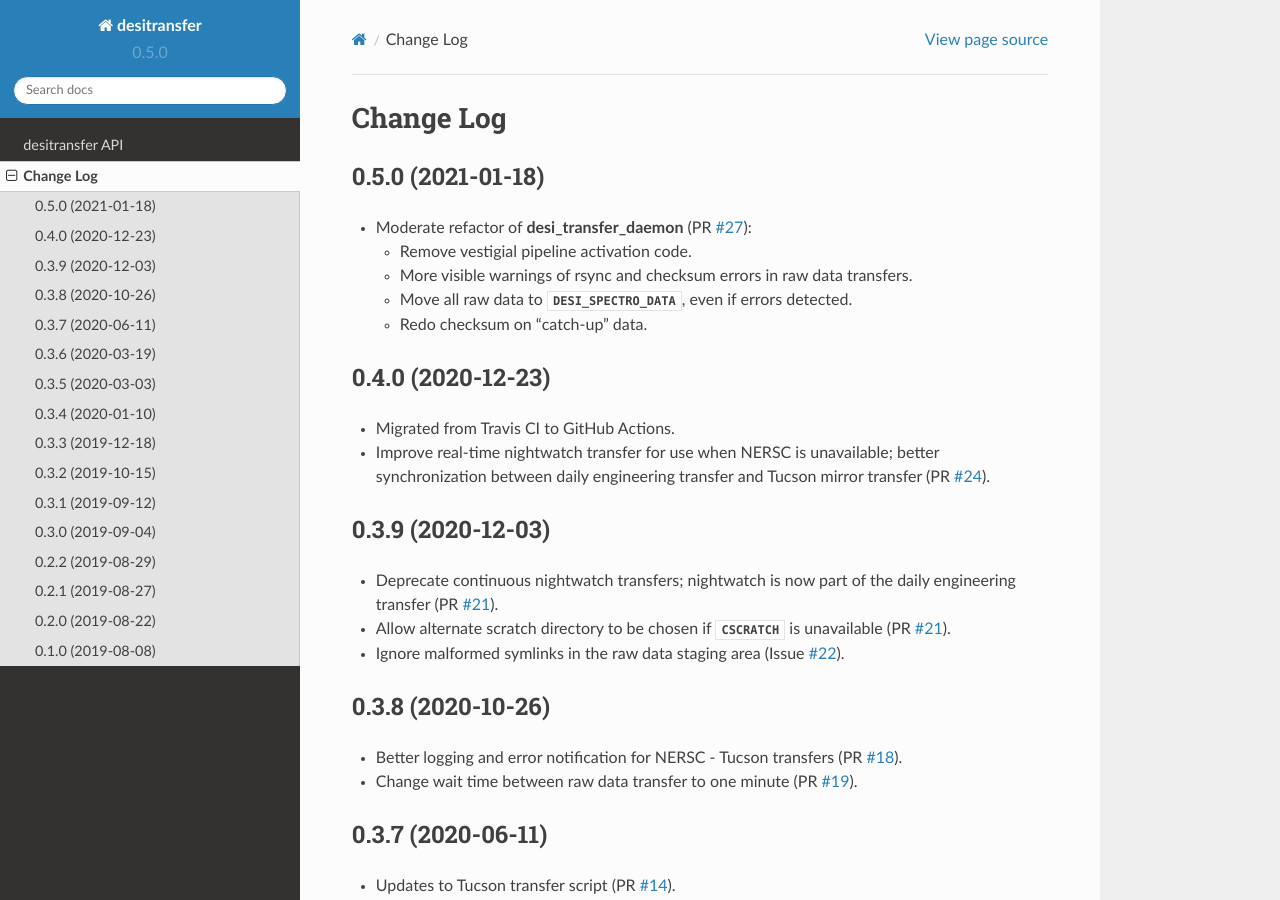
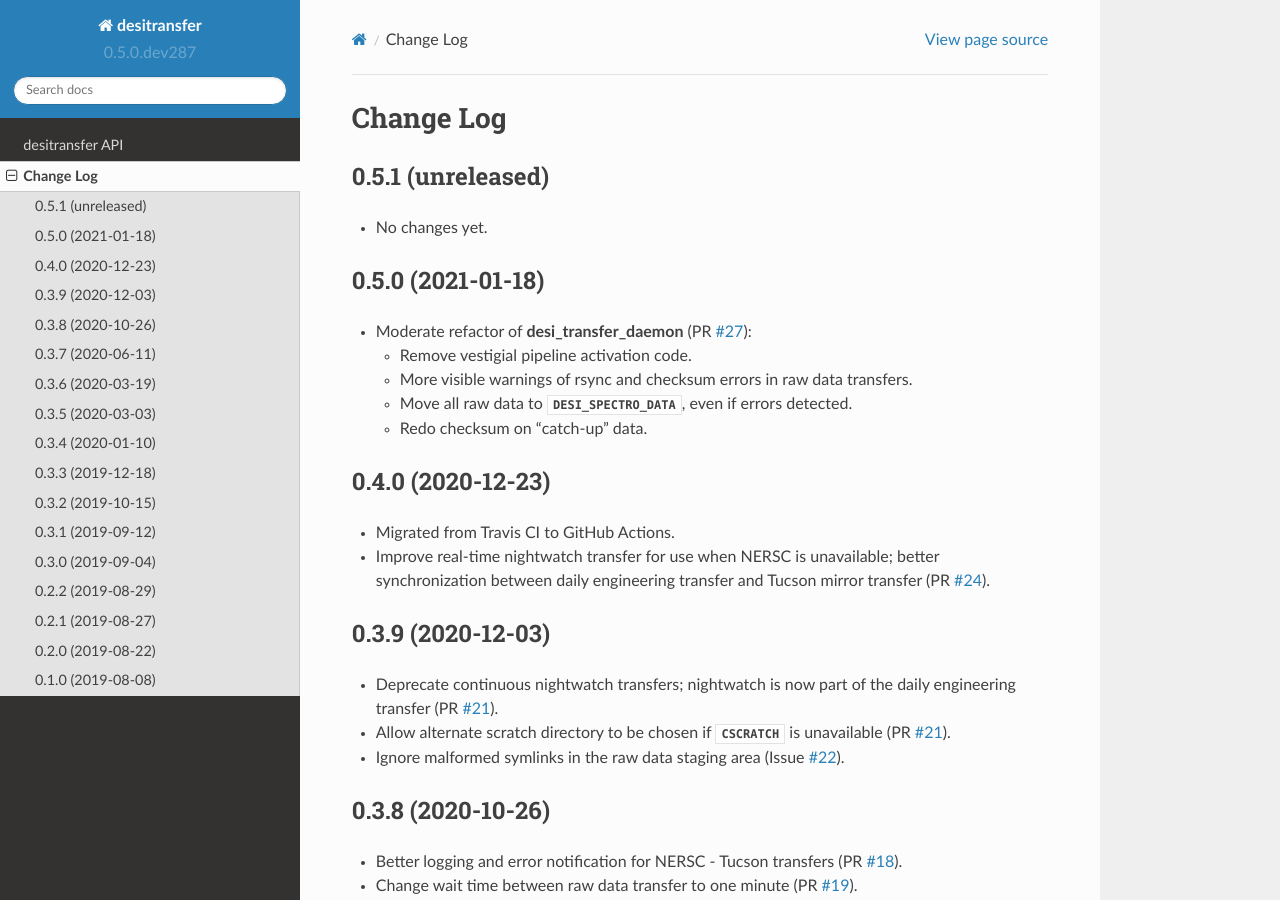
Before and after one commit to desihub/desitransfer, a Sphinx documentation site: the page built from doc/changes.rst, in a window 1280 px wide and 900 px high. Built offline with Sphinx 7.4.7 and the Read the Docs theme 2.0.0, drawn with Linux system fonts in a browser that asks for light colours.

Commit message:
bump version after tag

```diff
--- a/doc/changes.rst
+++ b/doc/changes.rst
@@ -1,6 +1,11 @@
 ==========
 Change Log
 ==========
+
+0.5.1 (unreleased)
+------------------
+
+* No changes yet.
 
 0.5.0 (2021-01-18)
 ------------------
--- a/py/desitransfer/_version.py
+++ b/py/desitransfer/_version.py
@@ -1 +1 @@
-__version__ = '0.5.0'
+__version__ = '0.5.0.dev287'
```
